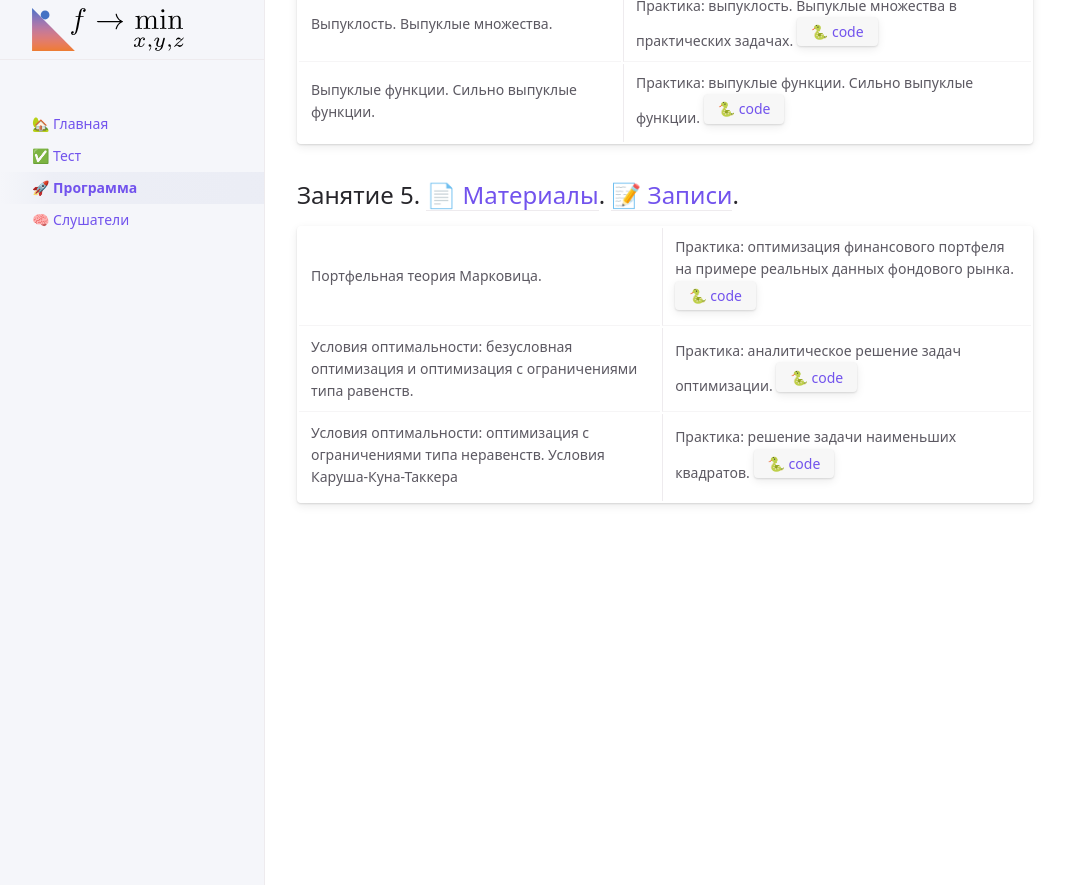
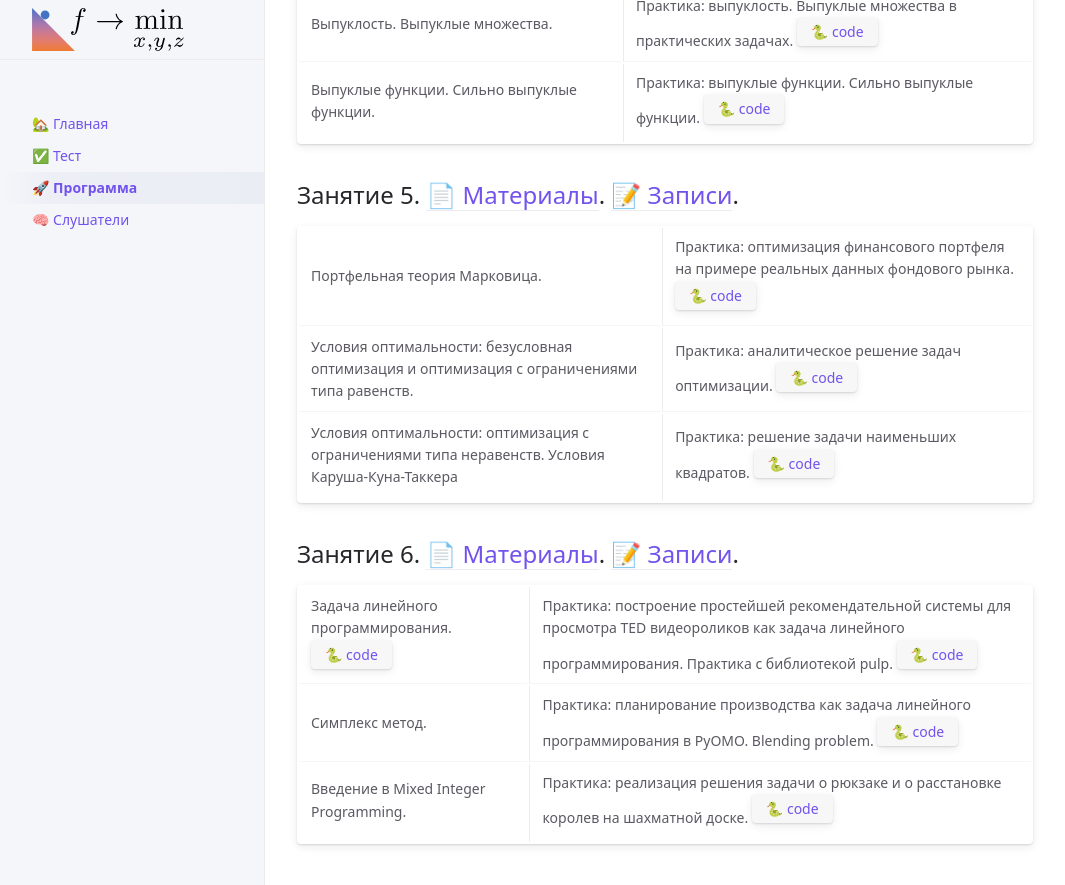
Before and after one commit to MerkulovDaniil/sber235, a Jekyll site: the page built from program.md, in a window 1280 px wide and 900 px high, scrolled down 1004 px. Shown: the top 885 px of the window, without its empty margins (107-1172 px from the left). Built offline with Jekyll 4.4.1, drawn with Linux system fonts in a browser that asks for light colours; our own code applies the rules of GitHub Pages for plain Markdown files; a script that is not in the unit is left out; before the commit the page ends 1563 px from its top, so only the background shows below that.

Commit message:
add 6 lecture

```diff
--- a/program.md
+++ b/program.md
@@ -32,3 +32,9 @@ nav_order: 3
 | Портфельная теория Марковица. | Практика: оптимизация финансового портфеля на примере реальных данных фондового рынка.  [🐍 code](https://colab.research.google.com/github/MerkulovDaniil/optim/blob/master/assets/Notebooks/Portfolio_optimization.ipynb){: .btn}  |
 | Условия оптимальности: безусловная оптимизация и оптимизация с ограничениями типа равенств. | Практика: аналитическое решение задач оптимизации.  [🐍 code](https://colab.research.google.com/github/MerkulovDaniil/sber219/blob/main/notebooks/5_1.ipynb){: .btn} |
 | Условия оптимальности: оптимизация с ограничениями типа неравенств. Условия Каруша-Куна-Таккера | Практика: решение задачи наименьших квадратов. [🐍 code](https://colab.research.google.com/github/MerkulovDaniil/sber219/blob/main/notebooks/5_2.ipynb){: .btn}      |
+
+## Занятие 6. [📄 Материалы](/presentations/6.pdf). [📝 Записи](/notes/6.pdf).
+
+| Задача линейного программирования. [🐍 code](https://colab.research.google.com/github/MerkulovDaniil/optim/blob/master/assets/Notebooks/LP.ipynb){: .btn} | Практика: построение простейшей рекомендательной системы для просмотра TED видеороликов как задача линейного программирования. Практика с библиотекой pulp. [🐍 code](https://colab.research.google.com/github/MerkulovDaniil/optim/blob/master/assets/Notebooks/LP_Recsys_with_PuLP_exercise.ipynb){: .btn}  |
+| Симплекс метод. | Практика: планирование производства как задача линейного программирования в PyOMO. Blending problem. [🐍 code](https://colab.research.google.com/github/MerkulovDaniil/optim/blob/master/assets/Notebooks/LP_Covers_manufacturing_exercise.ipynb){: .btn} |
+| Введение в Mixed Integer Programming. | Практика: реализация решения задачи о рюкзаке и о расстановке королев на шахматной доске. [🐍 code](https://colab.research.google.com/github/MerkulovDaniil/optim/blob/master/assets/Notebooks/MIP_Exercise.ipynb){: .btn} |
```
Also changed, not shown: 1 other file.
